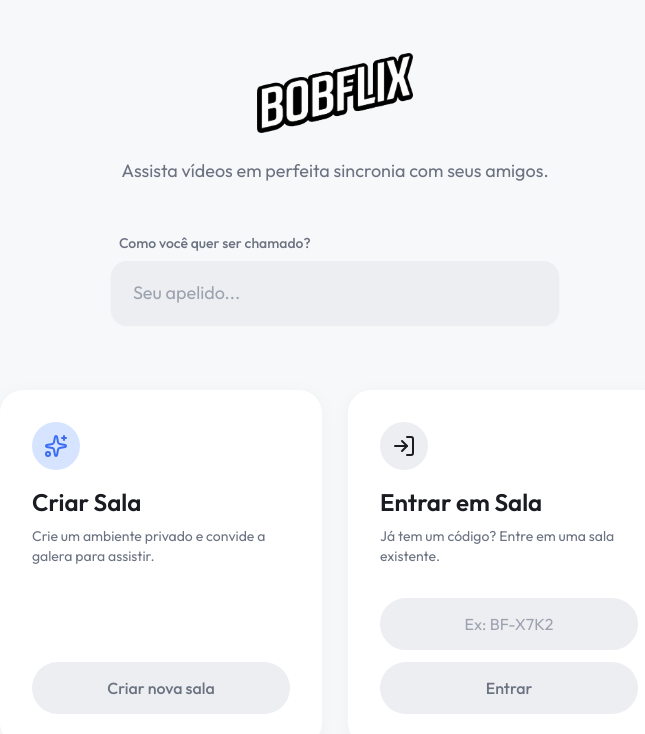
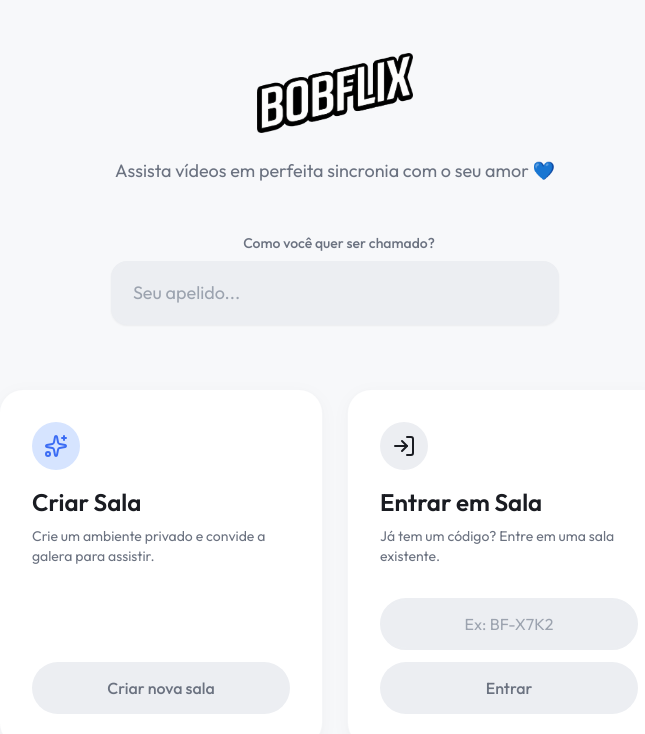
Before and after one commit to joaofre1tas/Bobflix, a React (Vite) app: page / in a window 1280 px wide. Shown: the top 734 px of the page, without its empty margins (305-950 px from the left). Built offline with nearby package versions, Linux system fonts and the light colour scheme.

Commit message:
Auto-commit after full sync (build simulation)

```diff
--- a/src/pages/Index.tsx
+++ b/src/pages/Index.tsx
@@ -30,13 +30,13 @@ export default function Index() {
         <div className="space-y-6 flex flex-col items-center">
           <img src={logoImg} alt="Bobflix" className="h-16 md:h-20 object-contain" />
           <p className="text-text-secondary text-lg">
-            Assista vídeos em perfeita sincronia com seus amigos.
+            Assista vídeos em perfeita sincronia com o seu amor 💙
           </p>
         </div>
 
         {/* User Setup */}
         <div className="max-w-md mx-auto">
-          <label className="block text-sm font-medium text-text-secondary mb-2 text-left ml-2">
+          <label className="block text-sm font-medium text-text-secondary mb-2 ml-2 text-center">
             Como você quer ser chamado?
           </label>
           <input
```
Also changed, not shown: .skip.config.json.
